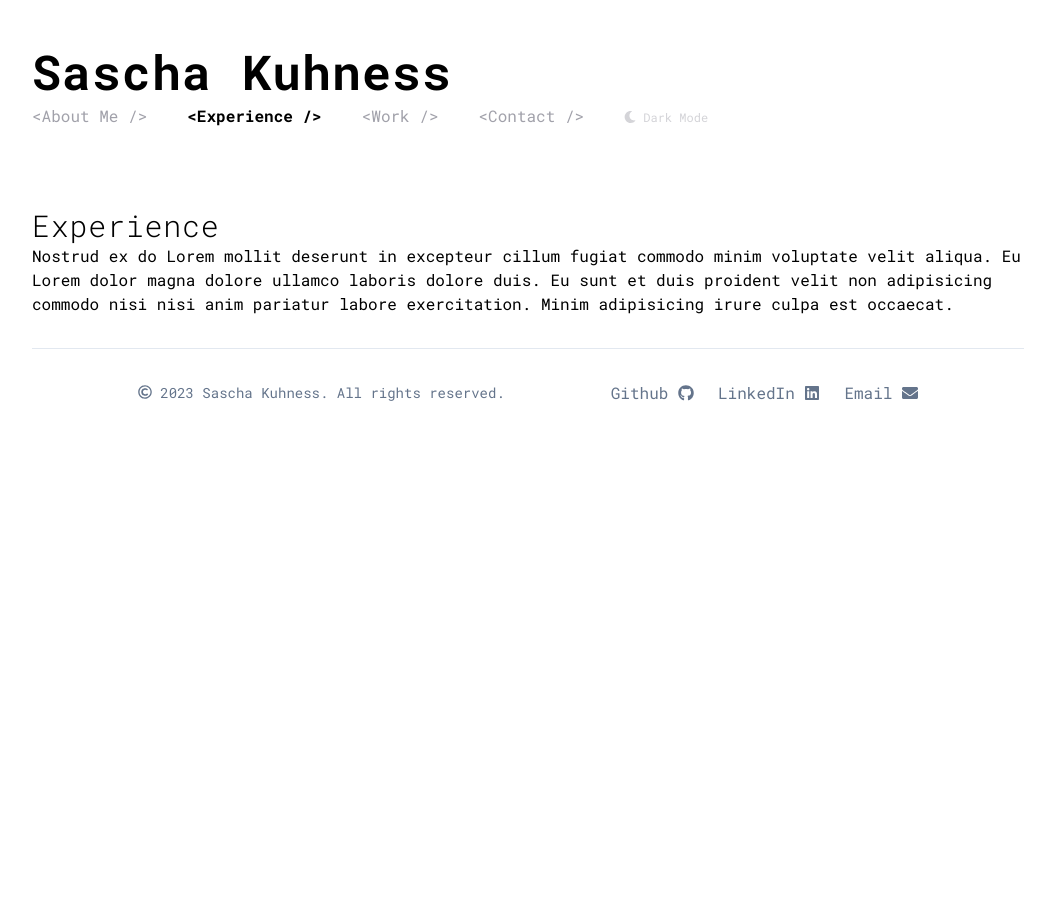
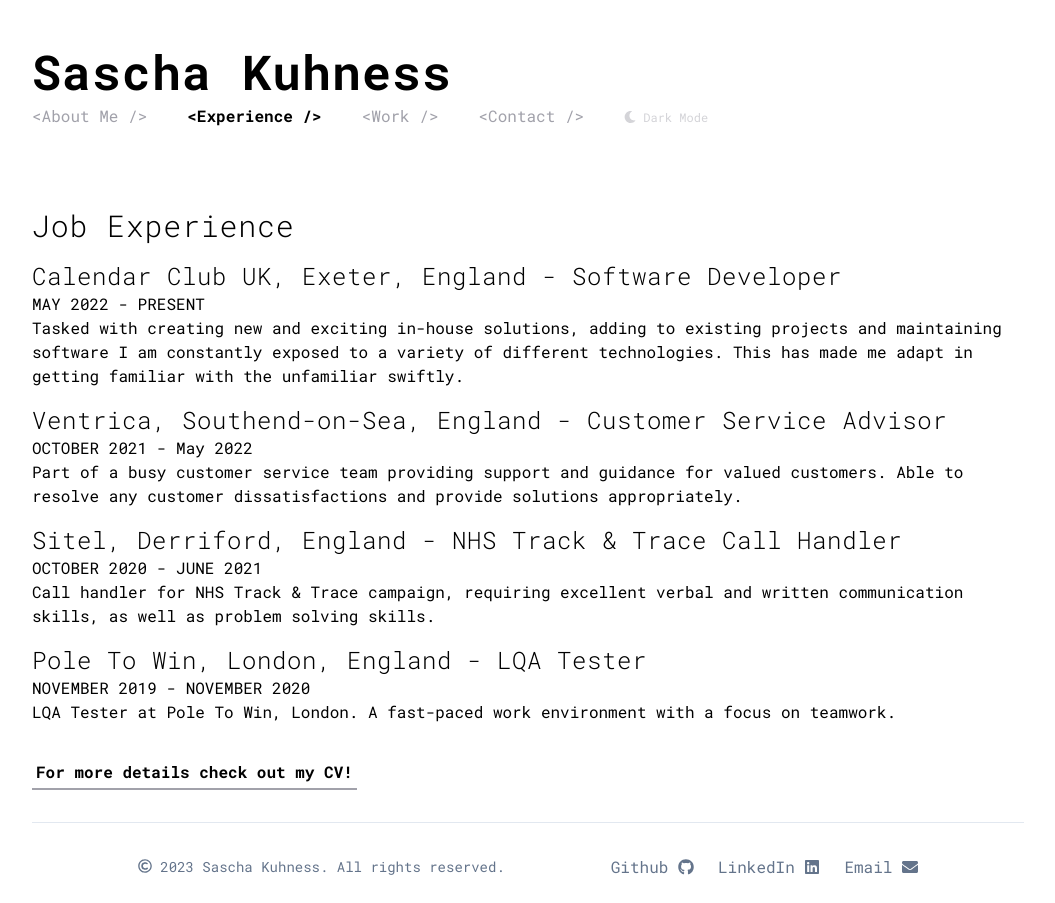
Before and after one commit to SaschaVII/portfolio, a Next.js app: page /experience in a window 1280 px wide. Shown: the whole page, without its empty margins (112-1167 px from the left). Before the commit the page ends 800 px from the top, so only its background shows below. Built offline with nearby package versions, Linux system fonts and the light colour scheme.

Commit message:
Add experience details

```diff
--- a/pages/experience.js
+++ b/pages/experience.js
@@ -8,12 +8,38 @@ const Experience = () => {
             </Head>
             <div className="container mt-5 sm:mt-20">
                 <div className="grid grid-cols-1 md:grid-cols-1 gap-4">
-                    <section>
-                        <h1>Experience</h1>
-                        <p>
-                            Nostrud ex do Lorem mollit deserunt in excepteur cillum fugiat commodo minim voluptate velit aliqua. Eu Lorem dolor magna dolore ullamco laboris dolore duis. Eu sunt et duis proident velit non adipisicing commodo nisi nisi anim pariatur labore exercitation. Minim adipisicing irure culpa est occaecat.
-                        </p>
-                    </section>
+                    <div>
+                        <h1 className="mb-4">Job Experience</h1>
+                        <section className="mt-2">
+                            <h2>Calendar Club UK, Exeter, England - Software Developer</h2>
+                            <h3>MAY 2022 - PRESENT</h3>
+                            <p>
+                                Tasked with creating new and exciting in-house solutions, adding to existing projects and maintaining software I am constantly exposed to a variety of different technologies. This has made me adapt in getting familiar with the unfamiliar swiftly.
+                            </p>
+                        </section>
+                        <section className="mt-4">
+                            <h2>Ventrica, Southend-on-Sea, England - Customer Service Advisor</h2>
+                            <h3>OCTOBER 2021 - May 2022</h3>
+                            <p>
+                                Part of a busy customer service team providing support and guidance for valued customers. Able to resolve any customer dissatisfactions and provide solutions appropriately.
+                            </p>
+                        </section>
+                        <section className="mt-4">
+                            <h2>Sitel, Derriford, England - NHS Track & Trace Call Handler</h2>
+                            <h3>OCTOBER 2020 - JUNE 2021</h3>
+                            <p>
+                                Call handler for NHS Track & Trace campaign, requiring excellent verbal and written communication skills, as well as problem solving skills.
+                            </p>
+                        </section>
+                        <section className="mt-4">
+                            <h2>Pole To Win, London, England - LQA Tester</h2>
+                            <h3>NOVEMBER 2019 - NOVEMBER 2020</h3>
+                            <p>
+                                LQA Tester at Pole To Win, London. A fast-paced work environment with a focus on teamwork.
+                            </p>
+                        </section>
+                        <a className="btn btn-secondary mr-2 inline-block mt-8" href="/cv_7_01_2023.pdf" target="_blank">For more details check out my CV!</a>
+                    </div>
                 </div>
             </div>
         </>
```
